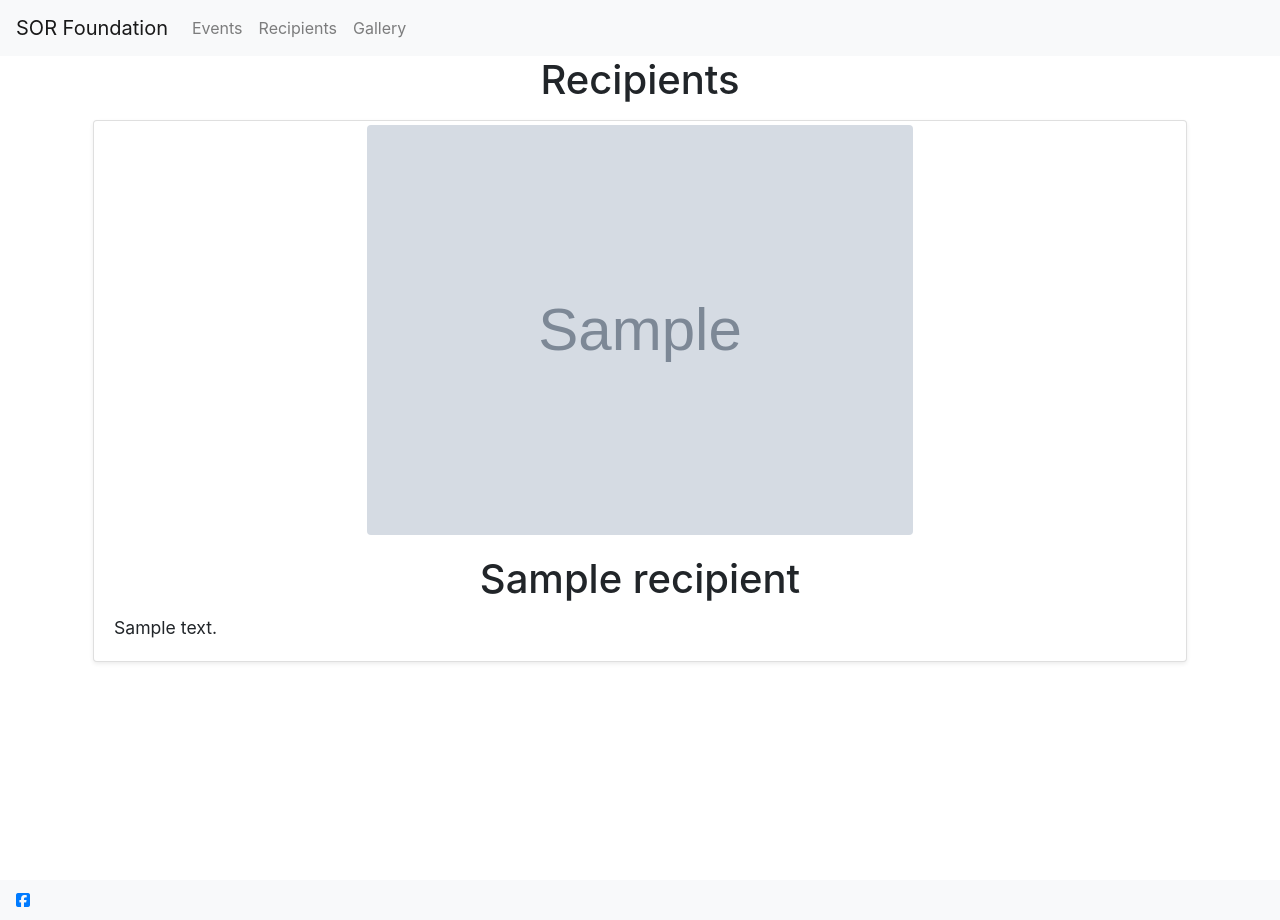
After one commit to MrTj458/SorFoundationSite, a Django app: page /recipients/ in a window 1280 px wide. The commit adds this page. Run offline with Django 3.2, Linux system fonts and the light colour scheme; tables that the repository leaves empty hold one stand-in row (values such as "Sample post"); grey boxes marked "Sample" are stand-in pictures; some libraries are stand-ins or nearby versions.

Commit message:
Added recipients - summernote is adding extra file field

```diff
--- a/core/models.py
+++ b/core/models.py
@@ -8,3 +8,12 @@ class Sponsor(models.Model):
 
     def __str__(self):
         return self.name
+
+
+class Recipient(models.Model):
+    name = models.CharField(max_length=255)
+    image = models.ImageField(upload_to='recipients/')
+    text = models.TextField()
+
+    def __str__(self):
+        return self.name
--- /dev/null
+++ b/core/templates/core/recipients.html
@@ -0,0 +1,27 @@
+{% extends 'base.html' %} {% block content %}
+<div class="container">
+  <h1 class="text-center">Recipients</h1>
+
+  {% if not recipients %}
+  <h2 class="text-center">There are no recipients</h2>
+  {% else %}
+  <div class="d-flex flex-wrap justify-content-sm-center">
+    {% for person in recipients %}
+    <div class="card shadow-sm m-2" style="width: 100%">
+      <img
+        class="mt-1 card-img-top d-block mx-auto img-fluid rounded"
+        style="width: 50%;"
+        src="{{ person.image.url }}"
+        alt="{{ person.name }} Image"
+      />
+      <div class="card-body">
+        <h1 class="card-title text-center">{{ person.name }}</h1>
+        <p style="font-size: 1.1rem;" class="card-text">
+          {{ person.text | safe }}
+        </p>
+      </div>
+    </div>
+    {% endfor %}
+  </div>
+</div>
+{% endif %} {% endblock %}
--- a/core/urls.py
+++ b/core/urls.py
@@ -3,4 +3,5 @@ from . import views
 
 urlpatterns = [
     path('', views.home, name='home'),
+    path('recipients/', views.recipients, name='recipients')
 ]
--- a/core/views.py
+++ b/core/views.py
@@ -1,8 +1,13 @@
 from django.shortcuts import render
 
-from .models import Sponsor
+from .models import Sponsor, Recipient
 
 
 def home(request):
     sponsors = Sponsor.objects.all()
     return render(request, 'core/home.html', {'sponsors': sponsors})
+
+
+def recipients(request):
+    recipients = Recipient.objects.all()
+    return render(request, 'core/recipients.html', {'recipients': recipients})
--- a/sorfoundation/templates/base.html
+++ b/sorfoundation/templates/base.html
@@ -37,7 +37,7 @@
         <div class="collapse navbar-collapse" id="navbarNavAltMarkup">
           <div class="navbar-nav">
             <a class="nav-item nav-link" href="">Events</a>
-            <a class="nav-item nav-link" href="">
+            <a class="nav-item nav-link" href="{% url 'recipients' %}">
               Recipients
             </a>
             <a href="" class="nav-item nav-link">Gallery</a>
--- a/sorfoundation/urls.py
+++ b/sorfoundation/urls.py
@@ -5,6 +5,7 @@ from django.conf import settings
 
 urlpatterns = [
     path('admin/', admin.site.urls),
+    path('summernote/', include('django_summernote.urls')),
     path('', include('core.urls')),
 ]
 
```
Also changed, not shown: core/admin.py (+7 -0 lines), sorfoundation/settings.py (+13 -0 lines), core/migrations/0002_recipient.py (added), 2 other files.
